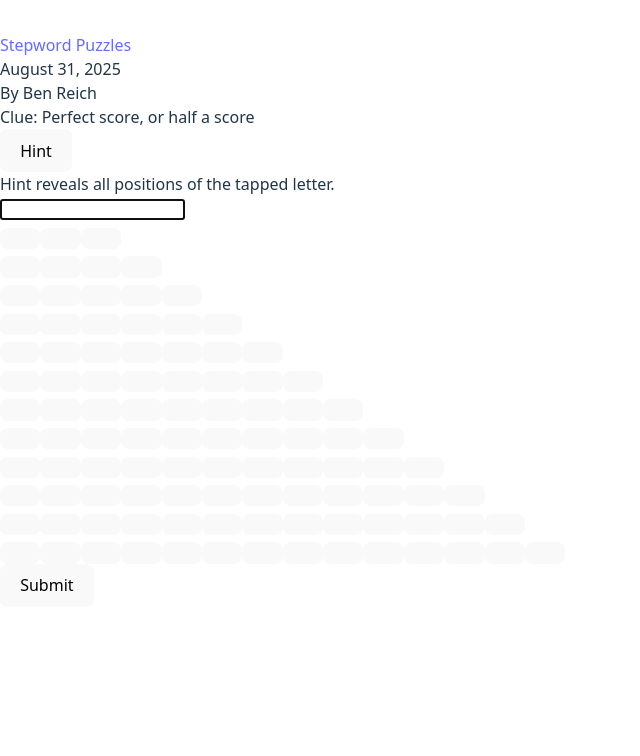
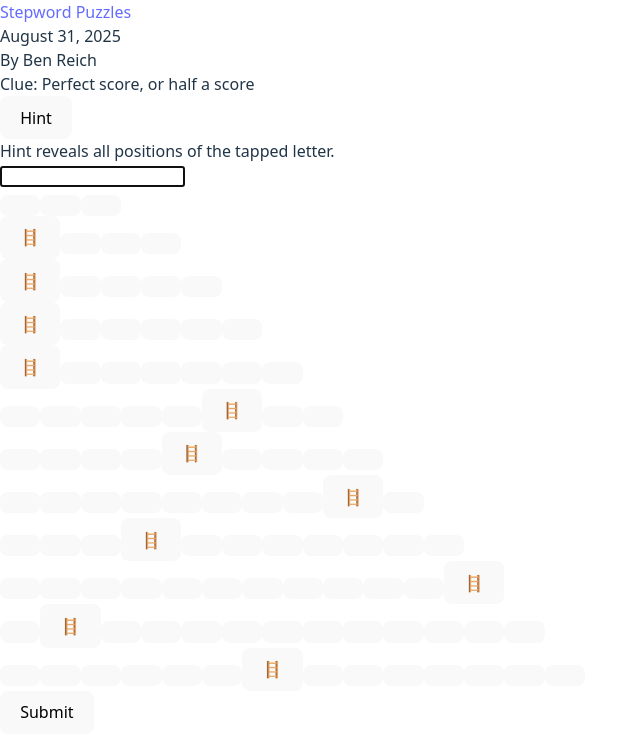
Before and after one commit to benreich4/stepwords, a React app: page /1 in a window 1280 px wide. Shown: the top 756 px of the page, without its empty margins (0-640 px from the left). Built offline with nearby package versions, Linux system fonts and the light colour scheme; the HTML template or start-up script is replaced by a standard one.

Commit message:
Added ladder icons

```diff
--- a/src/Game.jsx
+++ b/src/Game.jsx
@@ -336,9 +336,10 @@ export default function Game({ puzzle }) {
       />
 
       <div className="w-full flex flex-col items-start gap-1 select-none px-0">
-       {rows.map((r, i) => {
+        {rows.map((r, i) => {
           const len = r.answer.length;
           const showVal = (guesses[i] || "").toUpperCase();
+          const stepPos = stepIdx[i]; // -1 for the first row
           return (
             <div key={i} className="w-full flex flex-row gap-0 px-0">
               <div className="flex gap-0 px-0 mx-0">
@@ -346,8 +347,9 @@ export default function Game({ puzzle }) {
                   <LetterBox
                     key={col}
                     char={showVal[col] || ""}
-                    state={lockColors[i][col]}          // null or 'G'|'B'|...
+                    state={lockColors[i][col]}                   // color token or null
                     isCursor={i === level && col === cursor}
+                    showStep={i >= 1 && col === stepPos}         // <-- show 🪜 on step squares
                     onClick={() => {
                       if (hintArmed) { applyHintGlobal(i, col); setHintArmed(false); }
                       else { setLevel(i); setCursor(col); inputRef.current?.focus(); }
--- a/src/components/LetterBox.jsx
+++ b/src/components/LetterBox.jsx
@@ -1,4 +1,10 @@
-// LetterBox.jsx
+export default function LetterBox({
+  char = "",
+  state = null,          // null or 'G'|'B'|'P'|'R'|'O'|'Y'|'N'|'K'|'W'
+  isCursor = false,
+  onClick,
+  showStep = false,      // <-- NEW
+}) {
   const COLOR_CLASSES = {
     G: "bg-green-600 border-green-500 text-white",
     B: "bg-sky-600 border-sky-500 text-white",
@@ -11,22 +17,32 @@ const COLOR_CLASSES = {
     W: "bg-white border-gray-300 text-gray-900",
   };
   const EMPTY_CLASSES = "bg-gray-900 border-gray-700 text-gray-200";
-
-export default function LetterBox({ char = "", state = null, isCursor = false, onClick }) {
-  // `state` is now either null (empty) or a token: 'G'|'B'|'P'|'R'|'O'|'Y'|'N'|'K'|'W'
   const stateClass = state ? COLOR_CLASSES[state] : EMPTY_CLASSES;
 
   const base =
     "relative inline-flex items-center justify-center border rounded-[6px] " +
     "select-none uppercase font-bold leading-none " +
     "w-[6.2vw] aspect-square text-[3.4vw] min-w-[18px] min-h-[18px] " +
-    "sm:w-8 sm:text-sm md:w-10 md:text-base";
+    "sm:w-8 sm:text-sm md:w-10 md:h-10 md:text-base";
 
   return (
     <button type="button" onClick={onClick} className={`${base} ${stateClass}`}>
       <span>{char}</span>
+
+      {/* Cursor highlight stays inside the box */}
       {isCursor && (
         <span className="pointer-events-none absolute inset-[2px] rounded-[4px] border-2 border-sky-400" />
+      )}
+
+      {/* 🪜 Step badge (always visible for step squares, per your request) */}
+      {showStep && (
+        <span
+          className="pointer-events-none absolute bottom-[1px] right-[1px] select-none
+                     text-[2.6vw] sm:text-[10px] md:text-[11px] leading-none"
+          aria-hidden
+        >
+          🪜
+        </span>
       )}
     </button>
   );
```
Lines whose indentation alone changed are shown as unchanged.
